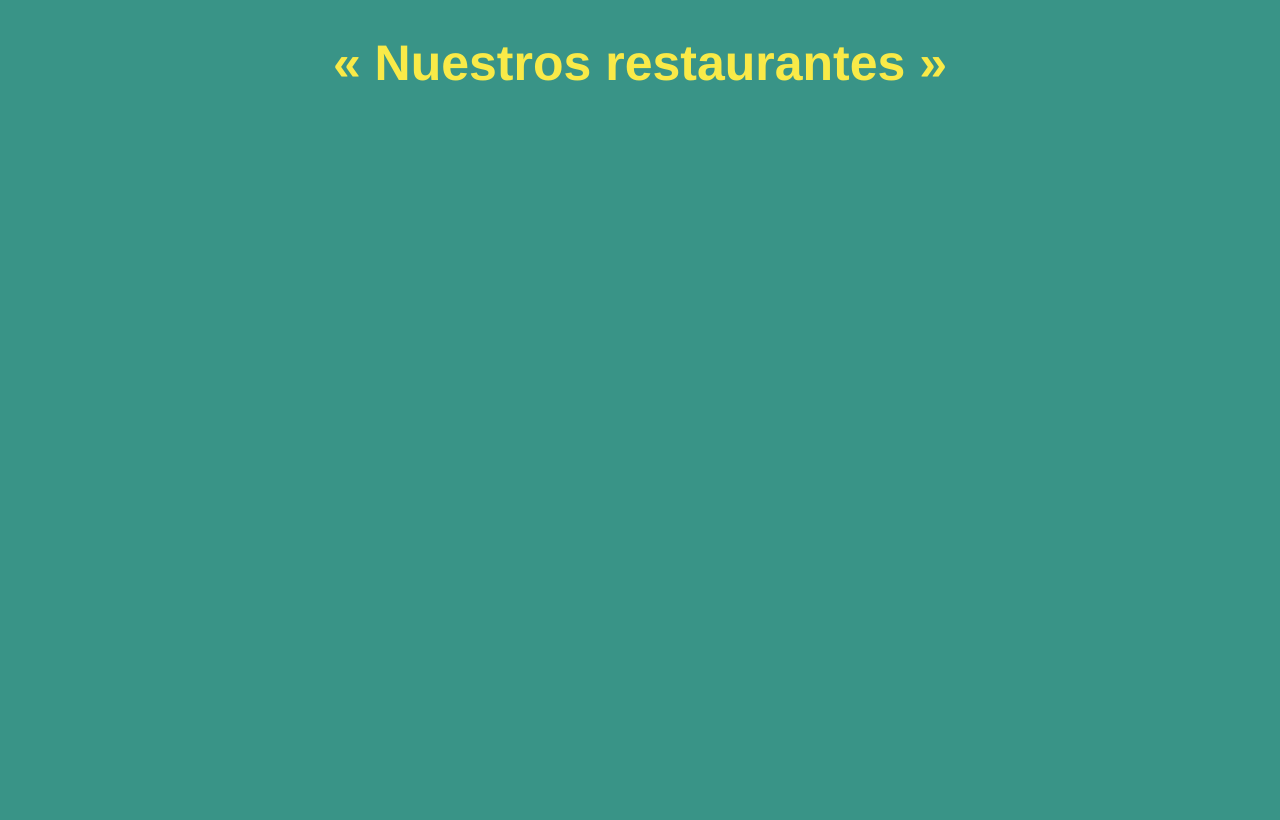
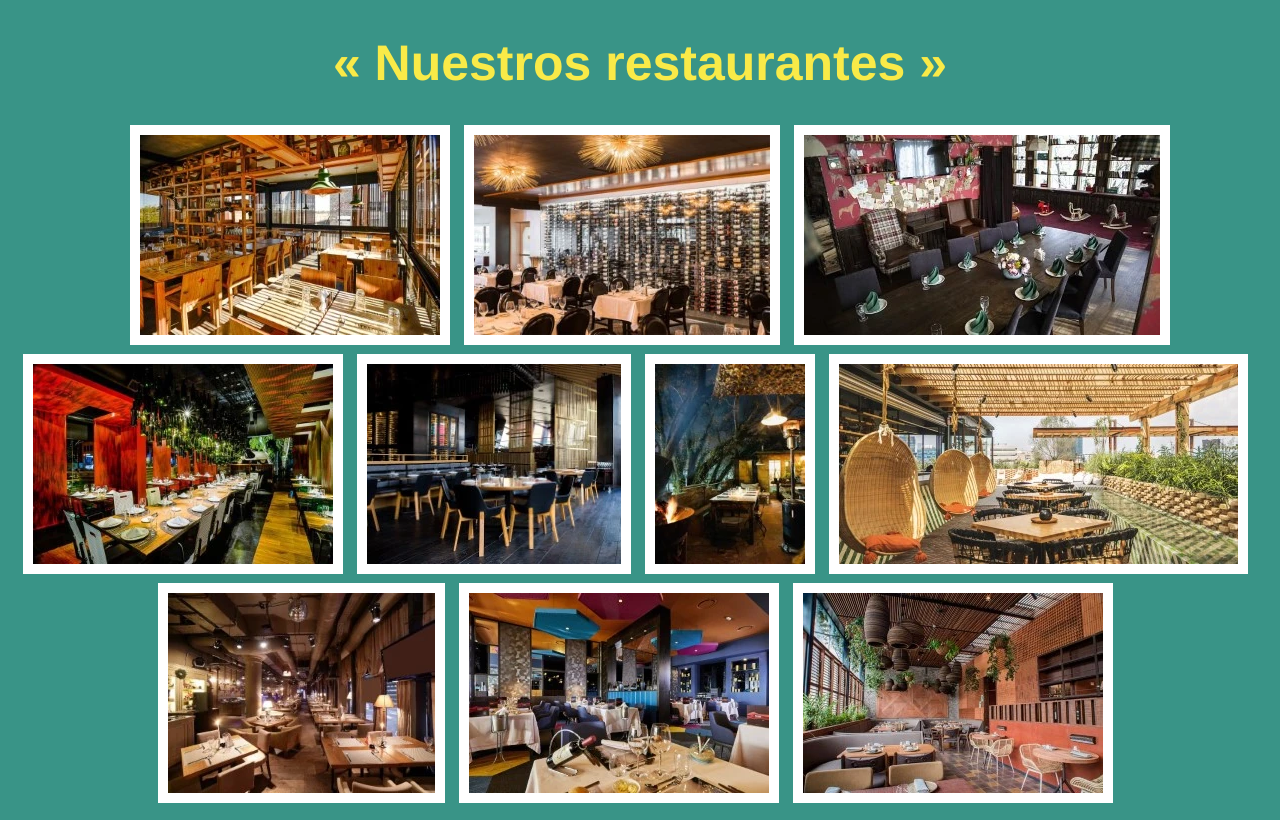
Before and after one commit to AlvaroQuir0ga/03-desafio-restaurantes, a website built with Vite: page index.html in a window 1280 px wide. Built offline with nearby package versions, Linux system fonts and the light colour scheme.

Commit message:
Agrego imagenes y les doy un posicionamiento

```diff
--- a/index.html
+++ b/index.html
@@ -8,6 +8,16 @@
   <body>
      <h1>« Nuestros restaurantes »</h1>
 
+    <img id="img-barcelona" src="images/barcelona.webp" alt="Barcelona">
+    <img src="images/buenos-aires.webp" alt="Buenos Aires">
+    <img src="images/madrid.webp" alt="Madrid">
+    <img src="images/miami.webp" alt="Miami">
+    <img src="images/paris.webp" alt="Paris">
+    <img src="images/pipa.webp" alt="Pipa">
+    <img src="images/rio-de-janeiro.webp" alt="Rio de Janeiro">
+    <img src="images/roma.webp" alt="Roma">
+    <img src="images/rosario.webp" alt="Rosario">
+    <img src="images/tokio.webp" alt="Tokio">
 
     <script type="module" src="/main.js"></script>
   </body>
--- a/style.css
+++ b/style.css
@@ -1,5 +1,6 @@
 body {
     background-color: rgb(57, 148, 135) ;
+    text-align: center;
 }
 
 h1 {
@@ -8,3 +9,14 @@ h1 {
     color: #f9ea48 ;
     text-align: center;
 }
+
+img {
+    border: solid rgb(255, 255, 255) 10px;
+    margin-right: 10px;
+    margin-bottom: 5px;
+
+}
+
+#img-barcelona {
+    margin-left: 30px;
+}
```
